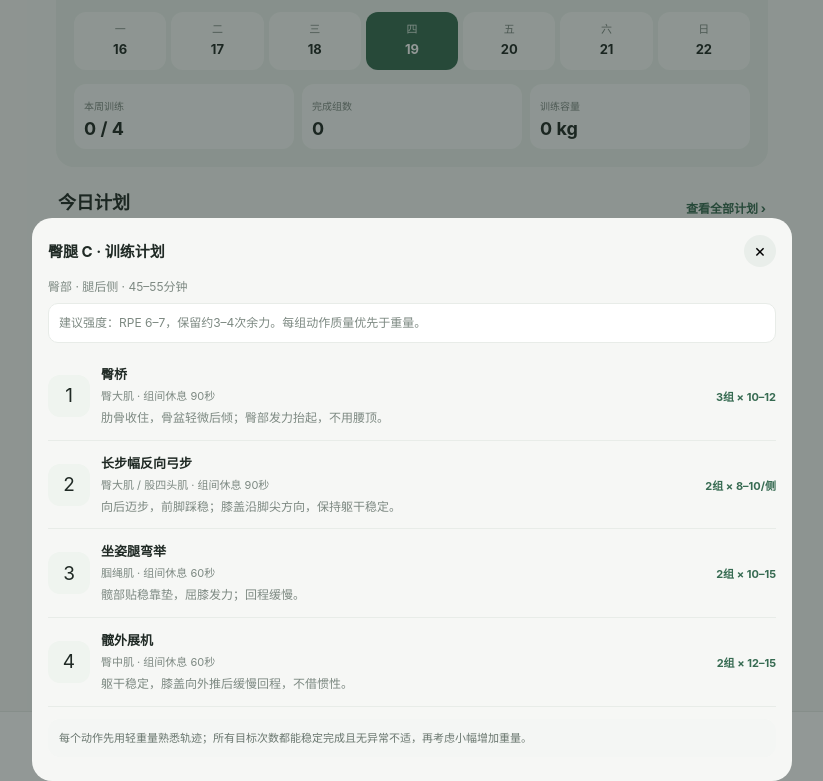
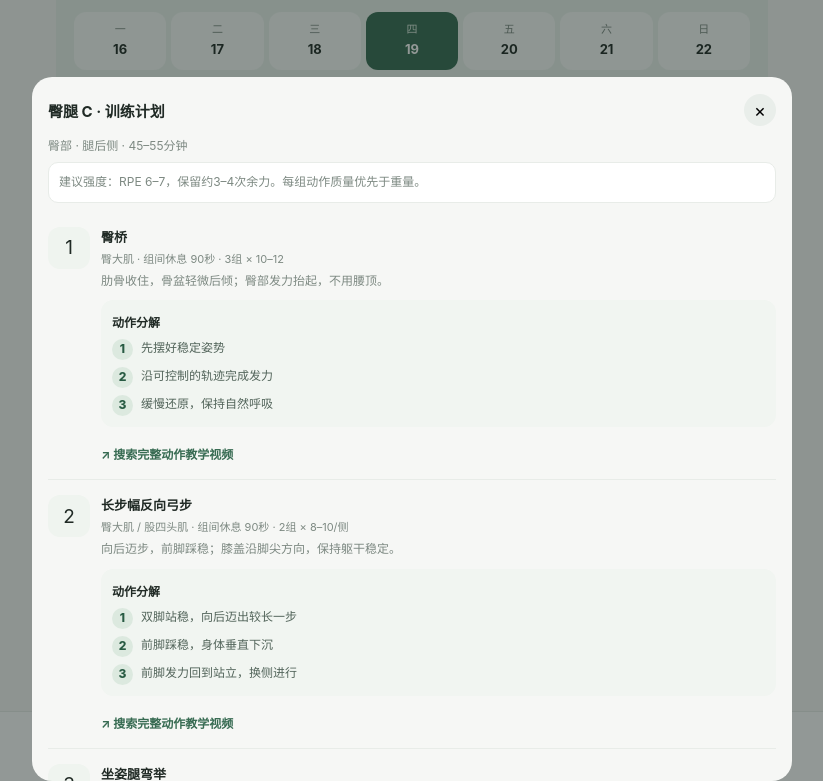
Before and after one commit to SunD617/training-book, a plain HTML site: page index.html in a window 1280 px wide. Both pictures are taken after a click on the button "查看计划". Shown: the part 1133-1914 px from the top of the page, without its empty margins (228-1051 px from the left). Drawn offline with Linux system fonts and the light colour scheme.

Commit message:
Add inline exercise demos and full video tutorial links

```diff
--- a/index.html
+++ b/index.html
@@ -112,6 +112,7 @@ canvas{width:100%;height:160px}
 
 
 .session-hint{background:var(--surface);border:1px solid var(--line);padding:10px;border-radius:10px;margin:9px 0;font-size:12px;color:var(--muted);line-height:1.55}
+.video-frame{position:relative;width:100%;aspect-ratio:16/9;margin:10px 0 5px;border-radius:12px;overflow:hidden;background:#101814}.video-frame iframe{width:100%;height:100%;border:0}.exercise-detail{align-items:flex-start;padding:15px 0}.motion-guide{margin:10px 0;padding:11px;border-radius:12px;background:#f1f5f1}.motion-guide>b{font-size:12px}.motion-steps{display:grid;gap:7px;margin-top:8px}.motion-step{display:flex;align-items:flex-start;gap:8px;font-size:12px;line-height:1.55;color:#52645a}.motion-step span{display:grid;place-items:center;flex:none;width:21px;height:21px;border-radius:50%;background:#dce9df;color:#285b43;font-weight:800}.video-link{display:inline-block;margin:8px 0 2px;color:var(--green);font-size:12px;font-weight:750;text-decoration:none}.video-link:hover{text-decoration:underline}
 .exercise-tip{font-size:12px;color:var(--muted);line-height:1.55;margin-top:6px}
 .set-row{border-top:1px solid var(--line);padding-top:9px;margin-top:9px}
 \n
@@ -482,7 +483,35 @@ function exerciseCue(name){
  };
  return cues[name]||'选择可控重量，动作平稳，保持自然呼吸；出现疼痛或异常不适立即停止。';
 }
-function showPlan(id){let p=db.plans.find(x=>x.id===id);document.getElementById('modalTitle').textContent=p.name+' · 训练计划';document.getElementById('modalBody').innerHTML=`<div class="sub">${p.focus} · ${p.duration}</div><div class="session-hint">建议强度：RPE 6–7，保留约3–4次余力。每组动作质量优先于重量。</div>${p.items.map((x,i)=>`<div class="exercise"><div class="exicon">${i+1}</div><div class="grow"><div class="exname">${x[0]}</div><div class="exmeta">${x[4]||''} · 组间休息 ${x[3]}</div><div class="exercise-tip">${exerciseCue(x[0])}</div></div><div class="exsets">${x[1]}组 × ${x[2]}</div></div>`).join('')}<div class="notice" style="margin-top:12px">每个动作先用轻重量熟悉轨迹；所有目标次数都能稳定完成且无异常不适，再考虑小幅增加重量。</div>`;document.getElementById('modal').classList.add('show')}
+const exerciseMedia={
+ '臀推 Hip Thrust':{video:'pF17m_CXfL0',source:'Runna · Hip Thrust Tutorial',url:'https://www.youtube.com/watch?v=pF17m_CXfL0',steps:['上背靠稳凳边，脚掌踩地','脚跟发力抬起髋部，顶端收紧臀部','控制下放；不要用腰向后折']},
+ '罗马尼亚硬拉':{video:'SE-2Y-3a1pY',source:'Romanian Deadlift technique',url:'https://www.youtube.com/watch?v=SE-2Y-3a1pY',steps:['双脚髋宽站立，膝盖微屈','臀部向后推，重量贴近大腿和小腿','感到大腿后侧拉伸后，臀部发力站起']},
+ '绳索后踢腿':{guide:'https://seqd.app/exercises/cable-glute-kickback/',source:'SEQD · Cable Glute Kickback',steps:['脚踝固定低位拉力器，扶稳器械','保持骨盆朝前，从髋部向后伸腿','慢慢回到起点，不要甩腿或塌腰']},
+ '髋外展机':{guide:'https://seqd.app/exercises/hip-abduction-machine/',source:'SEQD · Hip Abduction Machine',steps:['坐稳，外侧大腿贴住软垫','膝盖向外打开，躯干和骨盆保持稳定','缓慢合回，不让配重片砸落']},
+ '长步幅反向弓步':{steps:['双脚站稳，向后迈出较长一步','前脚踩稳，身体垂直下沉','前脚发力回到站立，换侧进行']},
+ '高位下拉':{steps:['坐稳并固定大腿，双手略宽于肩握杆','先沉肩，再把肘部向下拉向身体两侧','控制手臂伸直回程，不大幅后仰']},
+ '坐姿划船':{steps:['坐稳，膝微屈，脊柱保持自然','肩胛先向后收，肘沿身体两侧向后拉','手臂缓慢伸直，躯干不要前后晃动']}
+};
+function mediaForExercise(name){
+ const m=exerciseMedia[name]||{};
+ const q=encodeURIComponent(name+' 动作教学 正确姿势');
+ return { ...m, search:'https://www.youtube.com/results?search_query='+q };
+}
+function showPlan(id){
+ let p=db.plans.find(x=>x.id===id);
+ document.getElementById('modalTitle').textContent=p.name+' · 训练计划';
+ document.getElementById('modalBody').innerHTML=`<div class="sub">${p.focus} · ${p.duration}</div>
+ <div class="session-hint">建议强度：RPE 6–7，保留约3–4次余力。每组动作质量优先于重量。</div>
+ ${p.items.map((x,i)=>{
+  const m=mediaForExercise(x[0]);
+  const visual=m.video?`<div class="video-frame"><iframe src="https://www.youtube-nocookie.com/embed/${m.video}?rel=0" title="${x[0]}动作演示" loading="lazy" referrerpolicy="strict-origin-when-cross-origin" allow="accelerometer; autoplay; clipboard-write; encrypted-media; gyroscope; picture-in-picture; web-share" allowfullscreen></iframe></div><div class="tiny muted">演示来源：${m.source}</div>`:
+   m.guide?`<a class="btn light" style="display:inline-flex;margin:8px 0" href="${m.guide}" target="_blank" rel="noopener">▶ 打开动作演示与步骤</a><div class="tiny muted">演示来源：${m.source}</div>`:
+   `<div class="motion-guide"><b>动作分解</b><div class="motion-steps">${(m.steps||['先摆好稳定姿势','沿可控制的轨迹完成发力','缓慢还原，保持自然呼吸']).map((s,j)=>`<div class="motion-step"><span>${j+1}</span>${s}</div>`).join('')}</div></div>`;
+  return `<div class="exercise exercise-detail"><div class="exicon">${i+1}</div><div class="grow"><div class="exname">${x[0]}</div><div class="exmeta">${x[4]||''} · 组间休息 ${x[3]} · ${x[1]}组 × ${x[2]}</div><div class="exercise-tip">${exerciseCue(x[0])}</div>${visual}<a class="video-link" href="${m.url||m.search}" target="_blank" rel="noopener">↗ ${m.url?'在 YouTube 打开完整教学':'搜索完整动作教学视频'}</a></div></div>`;
+ }).join('')}
+ <div class="notice" style="margin-top:12px">先观看演示，再用轻重量熟悉动作轨迹。出现疼痛或异常不适时停止；动作质量优先于重量。</div>`;
+ document.getElementById('modal').classList.add('show');
+}
 function closeModal(){document.getElementById('modal').classList.remove('show')}
 function openNewPlan(){alert('下一轮将开放计划编辑：新增训练日、调整动作顺序、组数、次数和休息时间。当前先确认整体结构。')}
 let active=null,timer=null,remain=90;
```
